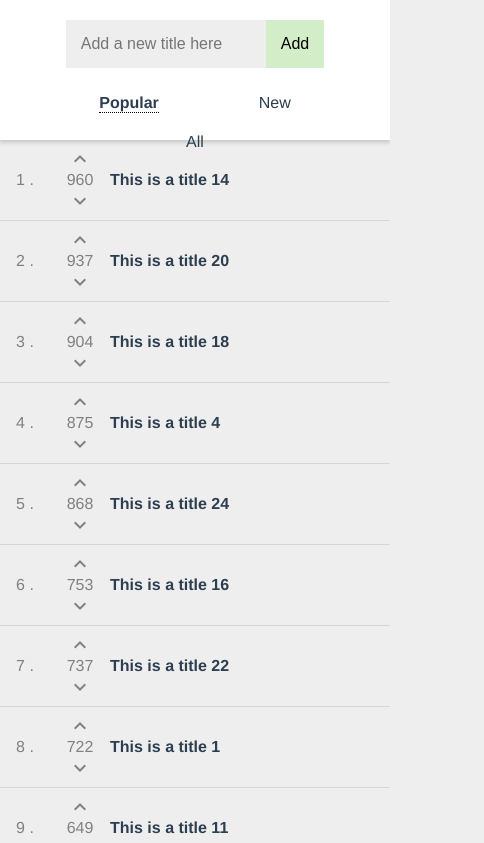
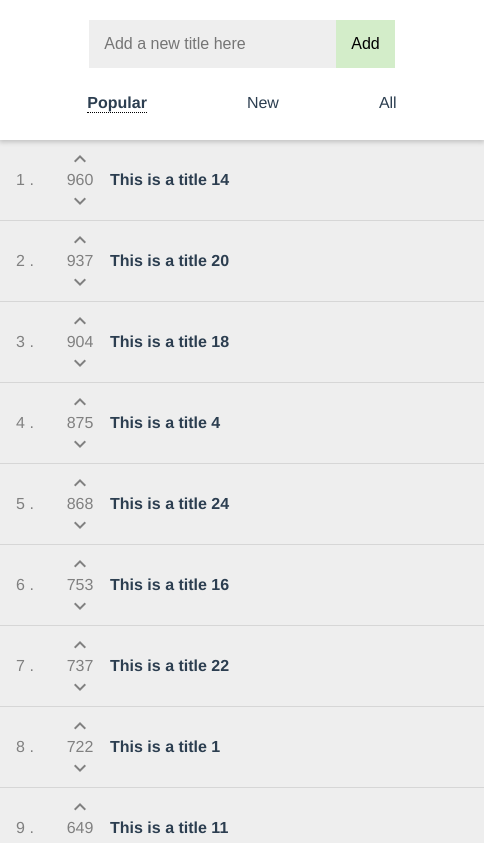
Before and after one commit to jiayingy/reddit-clone, a Vue app: page / in a window 390 px wide. Shown: the top 843 px of the page, 484 px wide, since content can reach past the window. Built offline with nearby package versions, Linux system fonts and the light colour scheme.

Commit message:
Set min width of body to 484px

```diff
--- a/src/App.vue
+++ b/src/App.vue
@@ -23,4 +23,10 @@ body {
   text-align: center;
   color: #2c3e50;
 }
+
+@media only screen and (max-width: 484px) {
+  body {
+    width: 484px;
+  }
+}
 </style>
```
